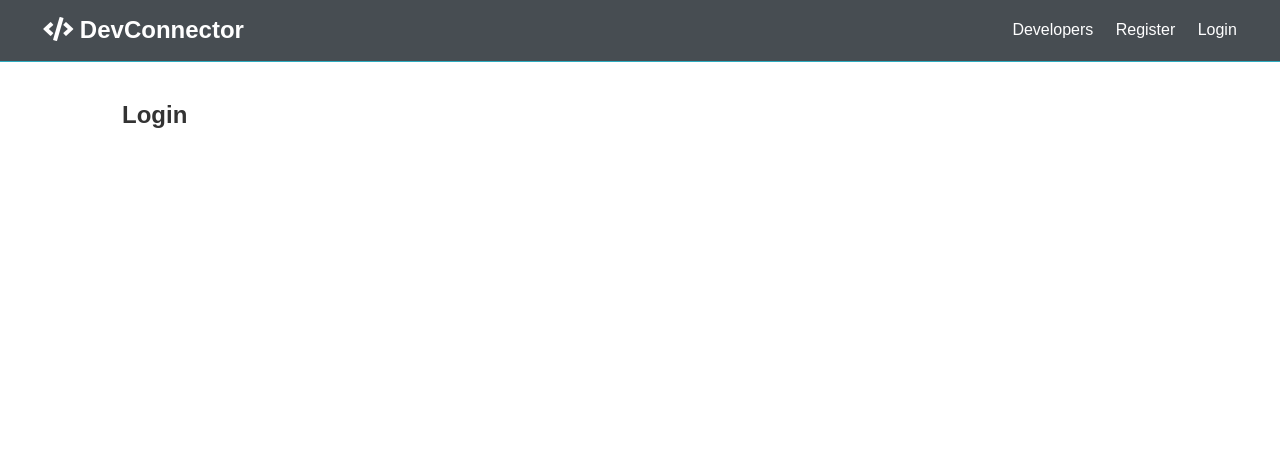
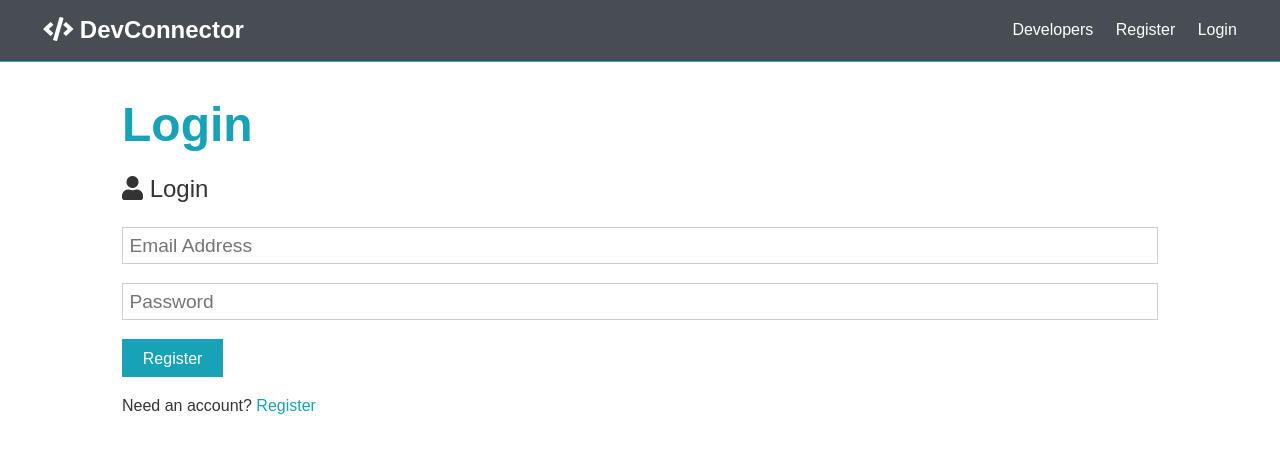
Before and after one commit to youngstowndigital/devconnector, a React (Create React App) app in the folder client/: page /login in a window 1280 px wide. Shown: the top 452 px of the page. Built offline with nearby package versions, Linux system fonts and the light colour scheme.

Commit message:
Hookup login form with usestate

```diff
--- a/client/src/components/auth/Login.js
+++ b/client/src/components/auth/Login.js
@@ -1,11 +1,46 @@
-import React from 'react';
+import React, { Fragment, useState } from 'react';
+import { Link } from 'react-router-dom';
 
 const Login = () => {
+    const [formData, setFormData] = useState({
+        email: '',
+        password: '',
+    });
+
+    const { email, password } = formData;
+
+    const onChange = (e) => setFormData({ ...formData, [e.target.name]: e.target.value });
+
     return (
-        <div>
-            <h1>Login</h1>
-        </div>
-    )
+        <Fragment>
+            <h1 className="large text-primary">Login</h1>
+            <p className="lead"><i className="fas fa-user"></i> Login</p>
+            <form className="form" action="create-profile.html">
+                <div className="form-group">
+                <input
+                    onChange={onChange}
+                    value={email}
+                    type="email"
+                    placeholder="Email Address"
+                    name="email" />
+                </div>
+                <div className="form-group">
+                <input
+                    onChange={onChange}
+                    value={password}
+                    type="password"
+                    placeholder="Password"
+                    name="password"
+                    minLength="6"
+                />
+                </div>
+                <input type="submit" className="btn btn-primary" value="Register" />
+            </form>
+            <p className="my-1">
+                Need an account? <Link to="/register">Register</Link>
+            </p>
+        </Fragment>
+    );
 }
 
 export default Login;
--- a/client/src/components/auth/Register.js
+++ b/client/src/components/auth/Register.js
@@ -1,4 +1,5 @@
 import React, { Fragment, useState } from 'react';
+import { Link } from 'react-router-dom';
 
 const Register = () => {
     const [formData, setFormData] = useState({
@@ -61,7 +62,7 @@
                 <input type="submit" className="btn btn-primary" value="Register" />
             </form>
             <p className="my-1">
-                Already have an account? <a href="login.html">Sign In</a>
+                Already have an account? <Link to="/login">Sign In</Link>
             </p>
         </Fragment>
     )
```
